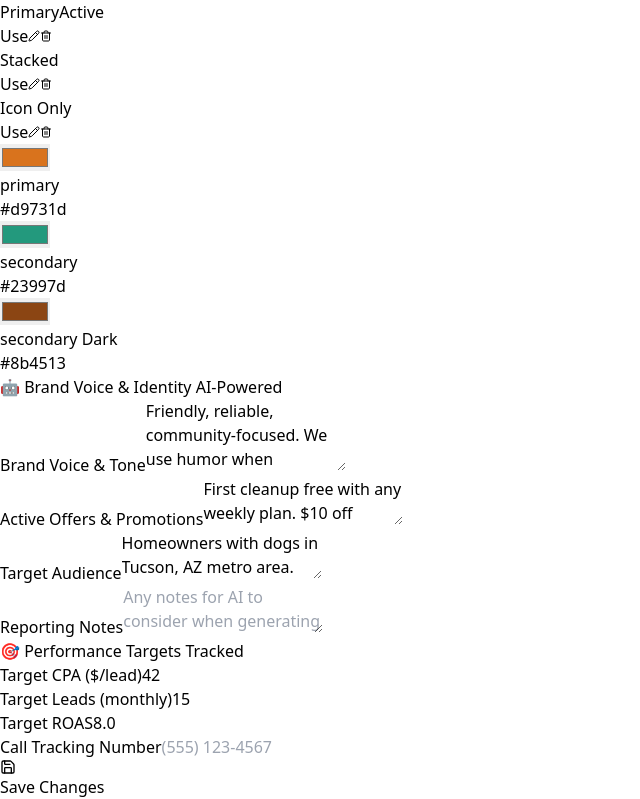
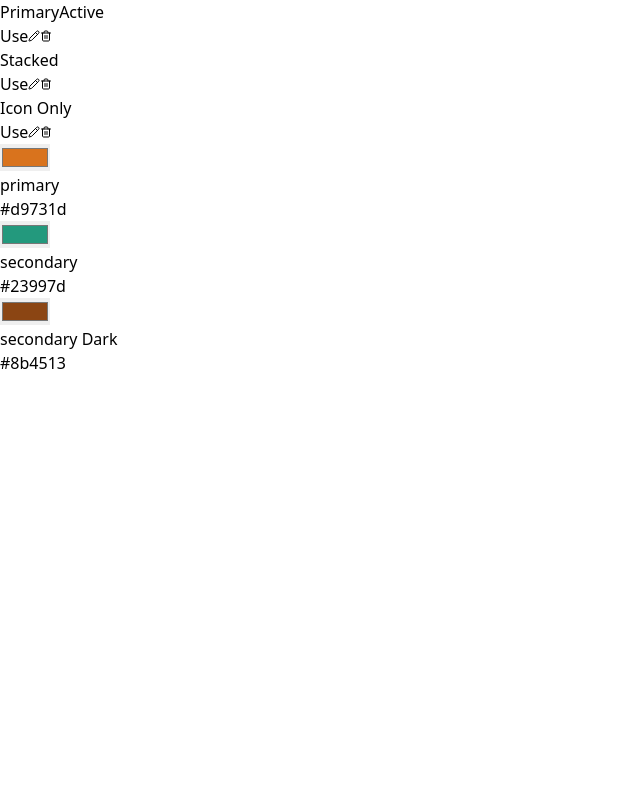
Before and after one commit to jjclark529/poopscoophq, a Next.js app in the folder src/: page /dashboard/business in a window 1280 px wide. Shown: the part 730-1529 px from the top of the page, without its empty margins (0-640 px from the left). After the commit the page ends 1105 px from the top, so only its background shows below. Built offline with nearby package versions, Linux system fonts and the light colour scheme.

Commit message:
feat: update quote comment usage and preview actions

```diff
--- a/src/app/dashboard/business/page.tsx
+++ b/src/app/dashboard/business/page.tsx
@@ -121,58 +121,6 @@ export default function BusinessPage() {
           </div>
         </div>
       </div>
-
-      {/* Brand Voice & Identity */}
-      <div className="bg-white rounded-xl border border-gray-200 p-6 mb-6">
-        <h2 className="text-lg font-semibold mb-4">🤖 Brand Voice & Identity <span className="text-xs bg-purple-100 text-purple-700 px-2 py-0.5 rounded ml-2">AI-Powered</span></h2>
-        <div className="space-y-4">
-          <div>
-            <label className="block text-sm font-medium text-gray-700 mb-1">Brand Voice & Tone</label>
-            <textarea rows={3} placeholder="Describe your brand's voice (e.g., friendly, professional, humorous...)" className="w-full border border-gray-200 rounded-lg px-4 py-2 text-sm focus:outline-none focus:border-blue-500" defaultValue="Friendly, reliable, community-focused. We use humor when appropriate but always maintain professionalism. We're the neighbors you can count on." />
-          </div>
-          <div>
-            <label className="block text-sm font-medium text-gray-700 mb-1">Active Offers & Promotions</label>
-            <textarea rows={2} placeholder="Current deals, discounts, seasonal offers..." className="w-full border border-gray-200 rounded-lg px-4 py-2 text-sm focus:outline-none focus:border-blue-500" defaultValue="First cleanup free with any weekly plan. $10 off monthly plans for new customers." />
-          </div>
-          <div>
-            <label className="block text-sm font-medium text-gray-700 mb-1">Target Audience</label>
-            <textarea rows={2} placeholder="Who are your ideal customers?" className="w-full border border-gray-200 rounded-lg px-4 py-2 text-sm focus:outline-none focus:border-blue-500" defaultValue="Homeowners with dogs in Tucson, AZ metro area. Busy professionals, families, and elderly pet owners who value a clean yard." />
-          </div>
-          <div>
-            <label className="block text-sm font-medium text-gray-700 mb-1">Reporting Notes</label>
-            <textarea rows={2} placeholder="Any notes for AI to consider when generating reports..." className="w-full border border-gray-200 rounded-lg px-4 py-2 text-sm focus:outline-none focus:border-blue-500" />
-          </div>
-        </div>
-      </div>
-
-      {/* Performance Targets */}
-      <div className="bg-white rounded-xl border border-gray-200 p-6 mb-6">
-        <h2 className="text-lg font-semibold mb-4">🎯 Performance Targets <span className="text-xs bg-green-100 text-green-700 px-2 py-0.5 rounded ml-2">Tracked</span></h2>
-        <div className="grid grid-cols-1 md:grid-cols-2 gap-4">
-          <div>
-            <label className="block text-sm font-medium text-gray-700 mb-1">Target CPA ($/lead)</label>
-            <input type="text" value={targets.cpa} onChange={(e) => setTargets({ ...targets, cpa: e.target.value })} className="w-full border border-gray-200 rounded-lg px-4 py-2 text-sm focus:outline-none focus:border-blue-500" />
-          </div>
-          <div>
-            <label className="block text-sm font-medium text-gray-700 mb-1">Target Leads (monthly)</label>
-            <input type="text" value={targets.leads} onChange={(e) => setTargets({ ...targets, leads: e.target.value })} className="w-full border border-gray-200 rounded-lg px-4 py-2 text-sm focus:outline-none focus:border-blue-500" />
-          </div>
-          <div>
-            <label className="block text-sm font-medium text-gray-700 mb-1">Target ROAS</label>
-            <input type="text" value={targets.roas} onChange={(e) => setTargets({ ...targets, roas: e.target.value })} className="w-full border border-gray-200 rounded-lg px-4 py-2 text-sm focus:outline-none focus:border-blue-500" />
-          </div>
-          <div>
-            <label className="block text-sm font-medium text-gray-700 mb-1">Call Tracking Number</label>
-            <input type="text" value={targets.callTracking} onChange={(e) => setTargets({ ...targets, callTracking: e.target.value })} placeholder="(555) 123-4567" className="w-full border border-gray-200 rounded-lg px-4 py-2 text-sm focus:outline-none focus:border-blue-500" />
-          </div>
-        </div>
-        <div className="mt-4 flex items-center gap-3">
-          <button onClick={handleSaveBranding} className="bg-blue-600 text-white px-6 py-2 rounded-lg font-medium hover:bg-blue-700 flex items-center gap-2">
-            <Save size={16} /> Save Changes
-          </button>
-          {saved && <span className="text-sm text-green-600">Saved! Quote Builder branding updated.</span>}
-        </div>
-      </div>
     </div>
   )
 }
```
Also changed, not shown: src/app/dashboard/quotes/page.tsx (+59 -5 lines).
